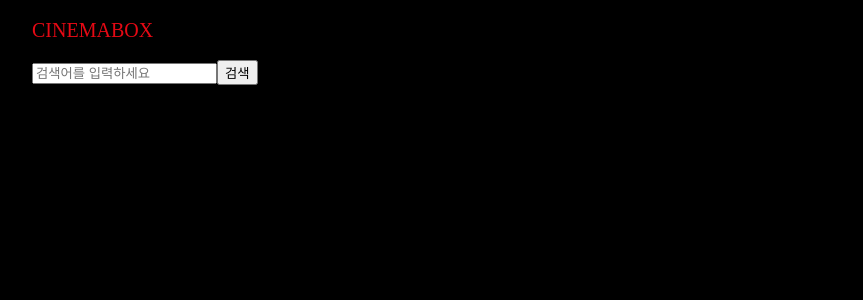
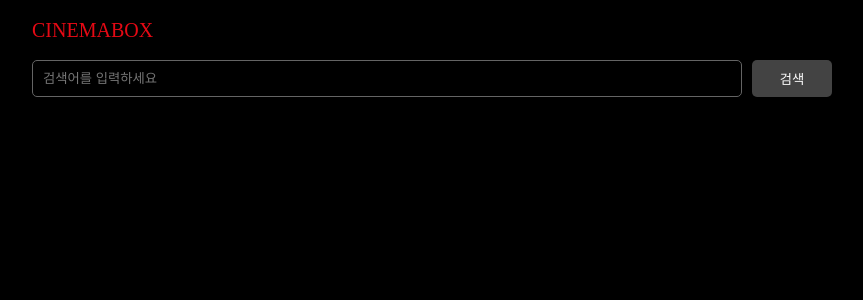
Before and after one commit to jjinheeWorld/cinemabox-pages, a Next.js app: page /components/searchable-layout in a window 1280 px wide. Shown: the top 300 px of the page, without its empty margins (208-1071 px from the left). Built offline with nearby package versions, Linux system fonts and the light colour scheme.

Commit message:
style: SearchBar 디자인 구현하기

```diff
--- /dev/null
+++ b/src/pages/components/search-layout.module.css
@@ -0,0 +1,22 @@
+.searchbar_container {
+  display: flex;
+  gap: 10px;
+}
+
+.searchbar_container > input {
+  flex: 1;
+  background-color: rgb(0, 0, 0);
+  padding: 10px;
+  border-radius: 5px;
+  border: 1px solid rgba(100, 100, 100);
+  color: white;
+}
+
+.searchbar_container > button {
+  width: 80px;
+  background-color: rgb(67, 67, 67);
+  border: none;
+  color: white;
+  border-radius: 5px;
+  cursor: pointer;
+}
--- a/src/pages/components/searchable-layout.tsx
+++ b/src/pages/components/searchable-layout.tsx
@@ -1,5 +1,6 @@
 import { useRouter } from "next/router";
 import { ReactNode, useEffect, useState } from "react";
+import style from "./search-layout.module.css";
 
 export default function SearchableLayout({
   children,
@@ -30,7 +31,7 @@ export default function SearchableLayout({
 
   return (
     <div>
-      <div>
+      <div className={style.searchbar_container}>
         <input
           value={search}
           onChange={onChangeSearch}
```
